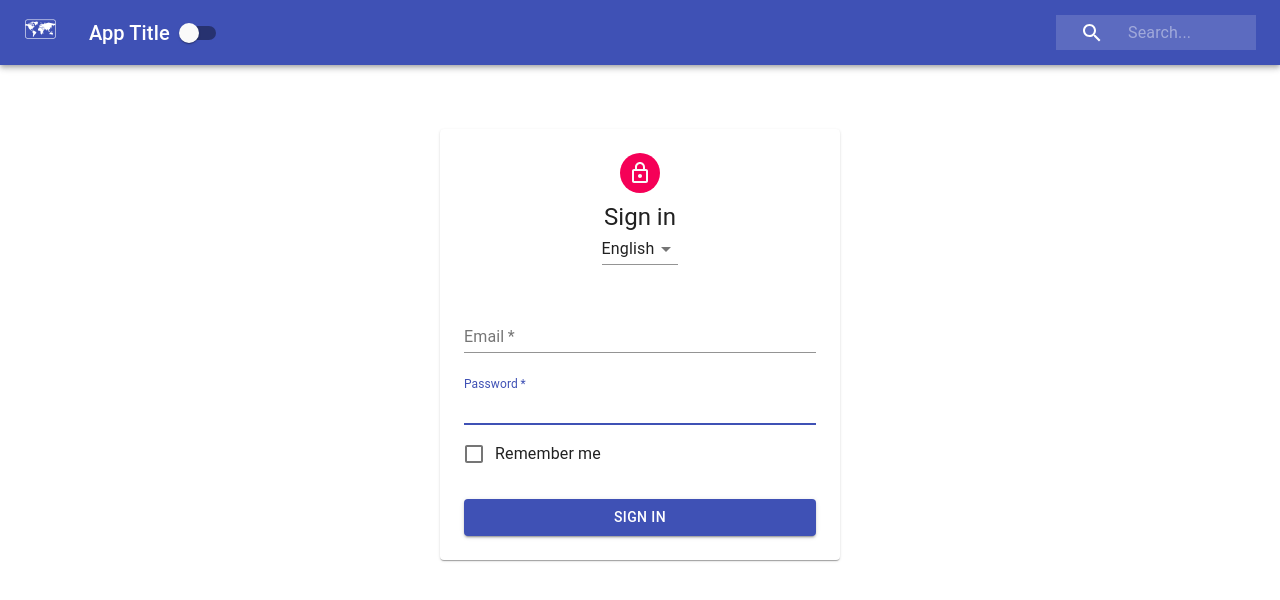
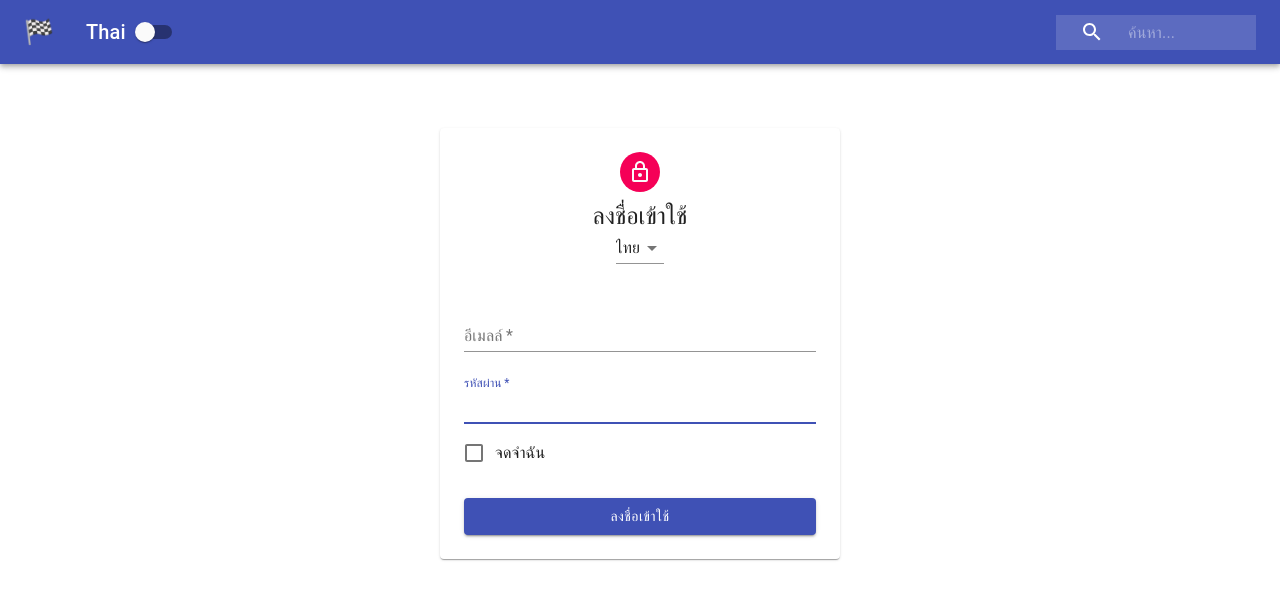
Before and after one commit to pumnumber2/react-hook-todo-app, a React (Create React App) app: page / in a window 1280 px wide. Shown: the top 600 px of the page. Built offline with nearby package versions, Linux system fonts and the light colour scheme.

Commit message:
change to hook base

```diff
--- a/src/ThemeForm/NavBar.js
+++ b/src/ThemeForm/NavBar.js
@@ -1,4 +1,4 @@
-import React, { Component } from 'react'
+import React, { useContext } from 'react'
 import {
   AppBar, Toolbar, IconButton, Typography,
   InputBase, Switch,
@@ -6,22 +6,32 @@ import {
 import SearchIcon from '@material-ui/icons/Search';
 import { withStyles } from '@material-ui/core/styles';
 import styles from './styles/NavBarStyles';
-import { ThemeContext } from './contexts/ThemeContext'
+import { ThemeContext } from './contexts/ThemeContext';
+import { LanguageContext } from './contexts/LanguageContext'
+const content = {
+  english: {
+    search: 'Search',
+    flag: '🏴',
+  },
+  thai: {
+    search: 'ค้นหา',
+    flag: '🏁',
+  },
+}
 
-class NavBar extends Component {
-  static contextType = ThemeContext;
-  render() {
-    const { isDarkTheme, toggleTheme } = this.context;
-    const { classes } = this.props;
+const NavBar = ({ classes }) => {
+  const { language } = useContext(LanguageContext);
+  const { isDarkTheme, toggleTheme } = useContext(ThemeContext);
+  const { search, flag } = content[language];
   return (
     <div className={classes.root}>
       <AppBar position="static" color={isDarkTheme ? 'default' : 'primary'}>
         <Toolbar>
           <IconButton className={classes.menuButton} color="inherit">
-              <span>🗺</span>
+            <span>{flag}</span>
           </IconButton>
           <Typography className={classes.title} variant="h6" color="inherit">
-              App Title
+            {language}
           </Typography>
           <Switch onChange={toggleTheme} />
           <div className={classes.grow} />
@@ -29,16 +39,18 @@ class NavBar extends Component {
             <div className={classes.searchIcon}>
               <SearchIcon />
             </div>
-              <InputBase placeholder="Search..." classes={{
+            <InputBase
+              placeholder={`${search}...`}
+              classes={{
                 root: classes.inputRoot,
                 input: classes.inputInput,
-              }} />
+              }}
+            />
           </div>
         </Toolbar>
       </AppBar>
     </div>
   );
-  }
-}
+};
 
 export default withStyles(styles)(NavBar);
--- a/src/ThemeForm/PageContent.js
+++ b/src/ThemeForm/PageContent.js
@@ -1,10 +1,8 @@
-import React, { Component } from 'react'
+import React, { useContext } from 'react'
 import { ThemeContext } from './contexts/ThemeContext';
 
-export default class PageContent extends Component {
-  static contextType = ThemeContext;
-  render() {
-    const { isDarkTheme } = this.context;
+const PageContent = ({ children }) => {
+  const { isDarkTheme } = useContext(ThemeContext);
   const styles = {
     backgroundColor: isDarkTheme ? 'black' : 'white',
     height: '100vh',
@@ -12,8 +10,9 @@ export default class PageContent extends Component {
   };
   return (
     <div style={styles}>
-        {this.props.children}
+      {children}
     </div>
   )
 }
-}
+
+export default PageContent;
--- a/src/ThemeForm/ThemeForm.js
+++ b/src/ThemeForm/ThemeForm.js
@@ -1,4 +1,4 @@
-import React, { Component } from 'react'
+import React, { useContext } from 'react'
 import {
   Paper, Avatar, Typography, Select,
   MenuItem, FormControl, InputLabel,
@@ -8,9 +8,25 @@ import {
 import { withStyles } from '@material-ui/core/styles';
 import { LockOutlined } from '@material-ui/icons';
 import styles from './styles/FormStyles';
-class ThemeForm extends Component {
-  render() {
-    const { classes } = this.props;
+import { LanguageContext } from './contexts/LanguageContext';
+const words = {
+  english: {
+    email: 'Email',
+    password: 'Password',
+    rememberMe: 'Remember me',
+    signIn: 'Sign in'
+  },
+  thai: {
+    email: 'อีเมลล์',
+    password: 'รหัสผ่าน',
+    rememberMe: 'จดจำฉัน',
+    signIn: 'ลงชื่อเข้าใช้',
+  },
+};
+
+const ThemeForm = ({ classes }) => {
+  const { language, changeLanguage } = useContext(LanguageContext);
+  const { email, password, rememberMe, signIn } = words[language];
   const controlledCheckbox = (
     <Checkbox color="primary" />
   );
@@ -21,12 +37,16 @@ class ThemeForm extends Component {
           <LockOutlined />
         </Avatar>
         <Typography variant="h5">
-            Sign in
+          {signIn}
         </Typography>
-          <Select value="english">
+        <Select
+          value={language}
+          onChange={(e) => {
+            changeLanguage(e.target.value);
+          }}
+        >
           <MenuItem value="english">English</MenuItem>
-            <MenuItem value="french">French</MenuItem>
-            <MenuItem value="spanish">Spanish</MenuItem>
+          <MenuItem value="thai">ไทย</MenuItem>
         </Select>
         <form className={classes.form}>
           <FormControl
@@ -37,7 +57,7 @@ class ThemeForm extends Component {
             <InputLabel
               htmlFor="email"
             >
-                Email
+              {email}
             </InputLabel>
             <Input
               id="email"
@@ -53,7 +73,7 @@ class ThemeForm extends Component {
             <InputLabel
               htmlFor="password"
             >
-                Password
+              {password}
             </InputLabel>
             <Input
               id="password"
@@ -64,7 +84,7 @@ class ThemeForm extends Component {
           </FormControl>
           <FormControlLabel
             control={controlledCheckbox}
-              label="Remember me"
+            label={rememberMe}
           />
           <Button
             className={classes.submit}
@@ -73,13 +93,12 @@ class ThemeForm extends Component {
             fullWidth
             color="primary"
           >
-              Sign In
+            {signIn}
           </Button>
         </form>
       </Paper>
     </main>
   )
-  }
-}
+};
 
 export default withStyles(styles)(ThemeForm);
--- a/src/ThemeForm/ThemeFormApp.js
+++ b/src/ThemeForm/ThemeFormApp.js
@@ -1,18 +1,21 @@
-import React, { Component } from 'react'
+import React from 'react'
 import NavBar from './NavBar';
 import ThemeForm from './ThemeForm';
 import PageContent from './PageContent';
 import { ThemeProvider } from './contexts/ThemeContext';
+import { LanguageProvider } from './contexts/LanguageContext';
 
-export default class ThemeFormApp extends Component {
-  render() {
-    return (
-      <ThemeProvider>
-        <PageContent>
+const ThemeFormApp = () => {
+  return (
+    <ThemeProvider>
+      <PageContent>
+        <LanguageProvider>
           <NavBar />
           <ThemeForm />
-        </PageContent>
-      </ThemeProvider>
-    )
-  }
-}
+        </LanguageProvider>
+      </PageContent>
+    </ThemeProvider>
+  );
+};
+
+export default ThemeFormApp;
--- /dev/null
+++ b/src/ThemeForm/contexts/LanguageContext.js
@@ -0,0 +1,20 @@
+import React, { createContext, useState } from 'react';
+
+const LanguageContext = createContext();
+
+const LanguageProvider = ({ children }) => {
+  const [language, setLanguage] = useState("thai");
+  const changeLanguage = (e) => { setLanguage(e); }
+  return (
+    <LanguageContext.Provider
+      value={{
+        language,
+        changeLanguage,
+      }}
+    >
+      {children}
+    </LanguageContext.Provider>
+  );
+};
+
+export { LanguageProvider, LanguageContext }
--- a/src/ThemeForm/contexts/ThemeContext.js
+++ b/src/ThemeForm/contexts/ThemeContext.js
@@ -1,24 +1,16 @@
-import React, { createContext, Component } from 'react';
+import React, { createContext } from 'react';
+import useToggleState from '../../customHook/useToggleState';
+const ThemeContext = createContext();
 
-export const ThemeContext = createContext();
+const ThemeProvider = ({ children }) => {
+  const [isDarkTheme, toggleTheme] = useToggleState();
+  return (
+    <ThemeContext.Provider
+      value={{ isDarkTheme, toggleTheme }}
+    >
+      {children}
+    </ThemeContext.Provider>
+  );
+};
 
-export class ThemeProvider extends Component {
-  constructor(props) {
-    super(props);
-    this.state = {
-      isDarkTheme: false,
-    };
-  }
-  render() {
-    return (
-      <ThemeContext.Provider
-        value={{
-          ...this.state,
-          toggleTheme: () => { this.setState({ isDarkTheme: !this.state.isDarkTheme }) },
-        }}
-      >
-        {this.props.children}
-      </ThemeContext.Provider>
-    );
-  }
-};
+export { ThemeProvider, ThemeContext };
--- a/src/ThemeForm/styles/NavBarStyles.js
+++ b/src/ThemeForm/styles/NavBarStyles.js
@@ -1,4 +1,4 @@
-import { fade } from "@material-ui/core/styles/colorManipulator";
+import { alpha } from "@material-ui/core/styles/colorManipulator";
 const styles = (theme) => ({
   root: {
     width: '100%',
@@ -13,6 +13,7 @@ const styles = (theme) => ({
   },
   title: {
     display: 'none',
+    textTransform: 'capitalize',
     [theme.breakpoints.up('sm')]: {
       display: 'block'
     },
@@ -20,9 +21,9 @@ const styles = (theme) => ({
   search: {
     position: "relative",
     borderRaius: theme.shape.borderRadius,
-    backgroundColor: fade(theme.palette.common.white, 0.15),
+    backgroundColor: alpha(theme.palette.common.white, 0.15),
     '&:hover': {
-      backgroundColor: fade(theme.palette.common.white, 0.25),
+      backgroundColor: alpha(theme.palette.common.white, 0.25),
     },
     marginLeft: 0,
     width: '100%',
```
Lines whose indentation alone changed are shown as unchanged.
